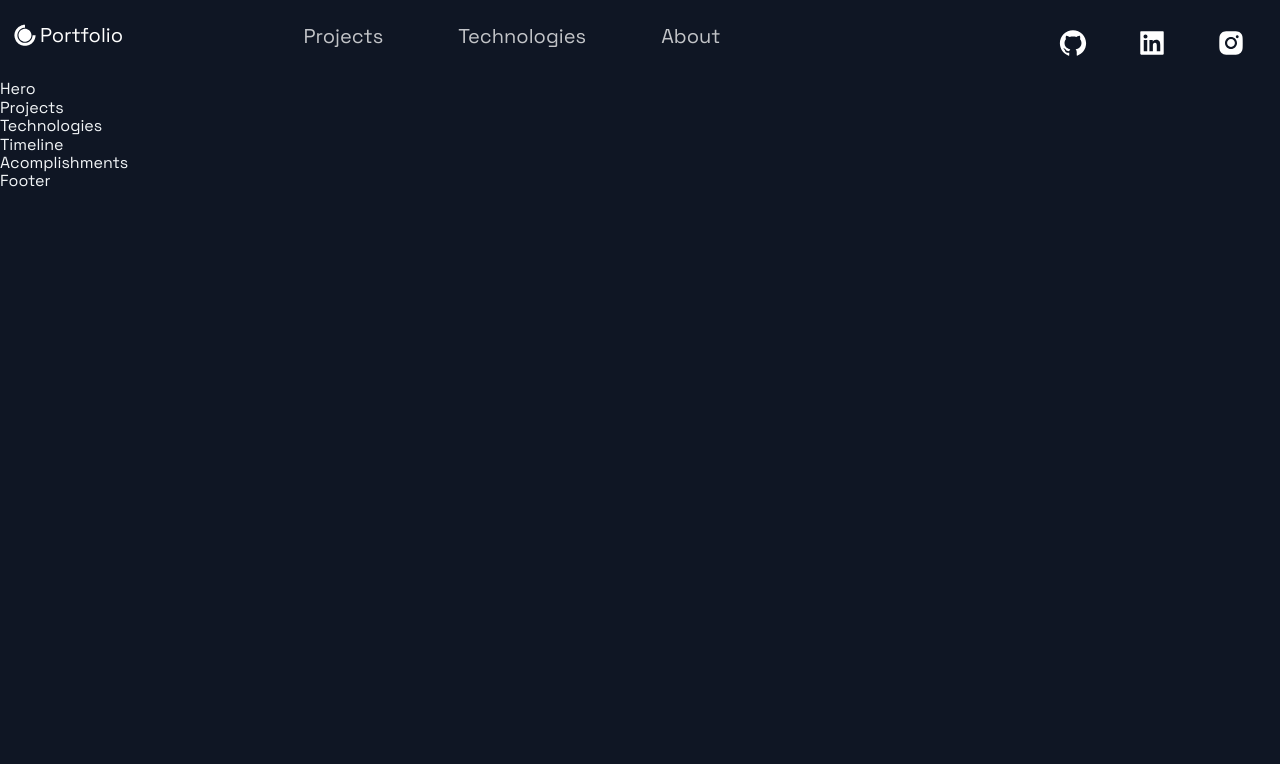
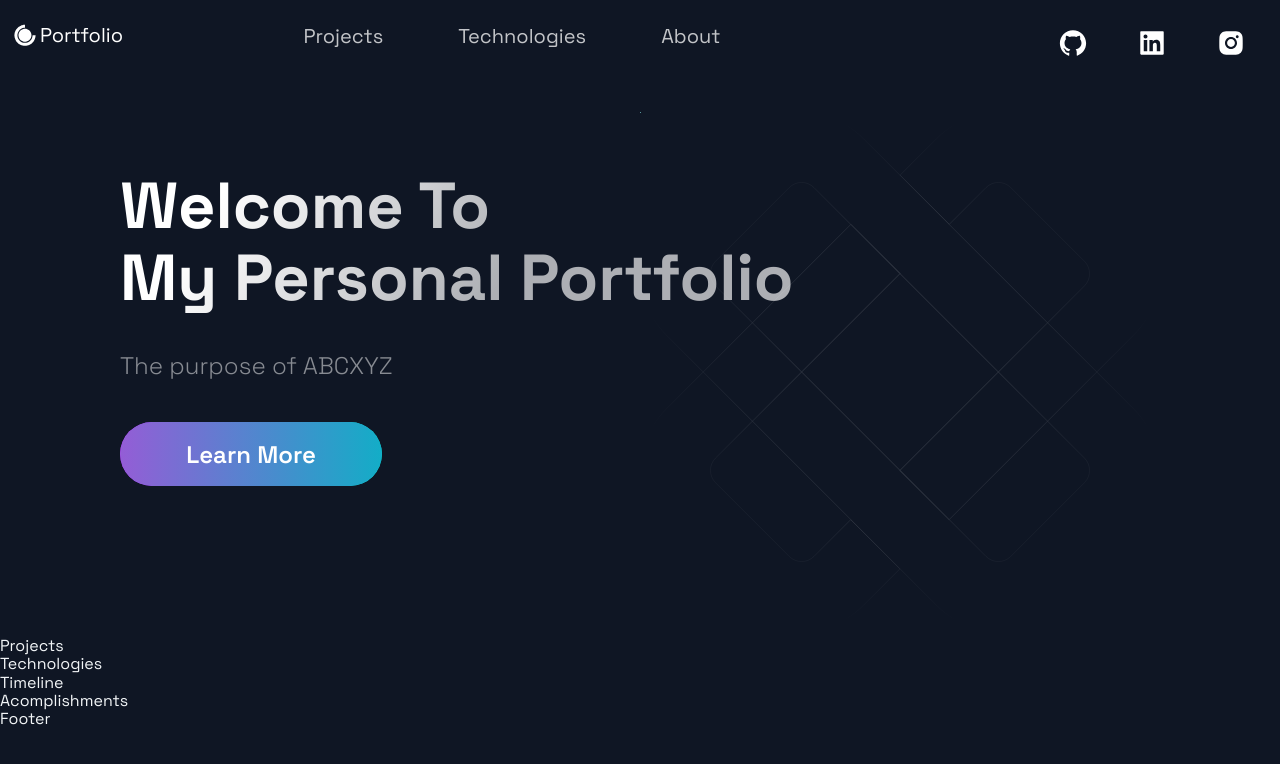
Before and after one commit to nguyen-william93/main_porfolio, a Next.js app: page / in a window 1280 px wide. Shown: the top 764 px of the page. Built offline with nearby package versions, Linux system fonts and the light colour scheme.

Commit message:
Add a hero section including a button and background animation

```diff
--- a/src/components/Hero/Hero.js
+++ b/src/components/Hero/Hero.js
@@ -1,13 +1,22 @@
 import React from 'react';
 
-import { Section, SectionText, SectionTitle } from '../../styles/GlobalComponents';
+import { ButtonFront, Section, SectionText, SectionTitle } from '../../styles/GlobalComponents';
 import Button from '../../styles/GlobalComponents/Button';
 import { LeftSection } from './HeroStyles';
 
 const Hero = (props) => (
-  <div>
-    Hero
-  </div>
+  <Section row nopadding>
+    <LeftSection>
+      <SectionTitle main center>
+        Welcome To <br />
+        My Personal Portfolio
+      </SectionTitle>
+      <SectionText>
+        The purpose of ABCXYZ
+      </SectionText>
+      <Button onClick={() => window.location = "https://google.com"}>Learn More</Button>
+    </LeftSection>
+  </Section>
 );
 
 export default Hero;
--- a/src/pages/index.js
+++ b/src/pages/index.js
@@ -10,10 +10,10 @@
 const Home = () => {
   return (
     <Layout>
-      {/* <Section grid> */}
+      <Section grid>
         <Hero />
-        {/* <BgAnimation /> */}
-      {/* </Section> */}
+        <BgAnimation />
+      </Section>
       <Projects />
       <Technologies />
       <Timeline />
```
